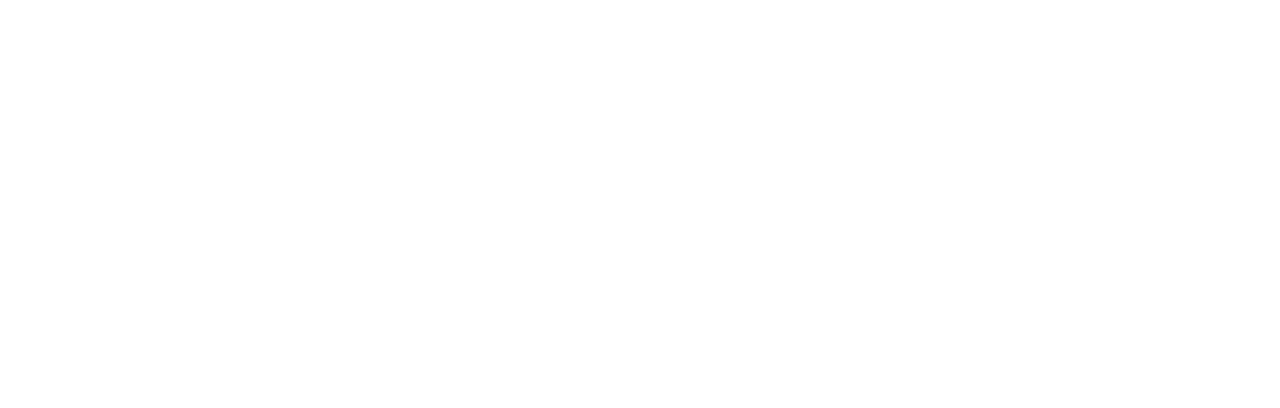
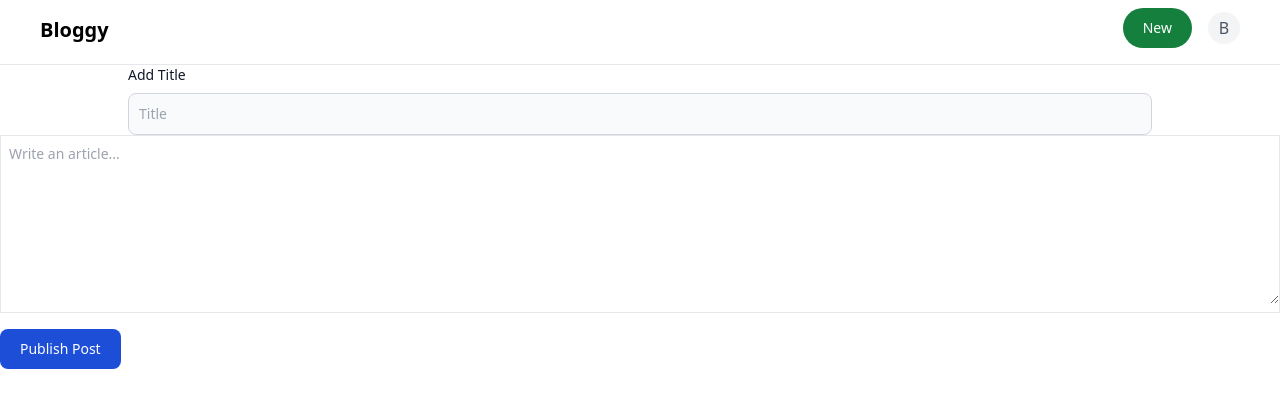
Before and after one commit to bhanupratap31/bloggy-app, a React (Vite) app in the folder frontend/: page /publish in a window 1280 px wide. Before the commit this address had no page. Shown: the top 408 px of the page. Built offline with nearby package versions, Linux system fonts and the light colour scheme.

Commit message:
created text editor and added in publish route

```diff
--- a/frontend/src/App.tsx
+++ b/frontend/src/App.tsx
@@ -3,6 +3,7 @@ import { Signin } from "./pages/Signin"
 import { Signup } from "./pages/Signup"
 import { Blog } from "./pages/Blog"
 import { Blogs } from "./pages/Blogs"
+import { Publish } from "./components/Publish"
 
 function App() {
   return (
@@ -13,6 +14,7 @@ function App() {
         <Route path="/signin" element={<Signin />} />
         <Route path="/signup" element={<Signup />} />
         <Route path="/blogs" element={<Blogs />} />
+        <Route path="/publish" element={<Publish />} />
       </Routes>
     </BrowserRouter>
     </>
--- a/frontend/src/components/AppBar.tsx
+++ b/frontend/src/components/AppBar.tsx
@@ -8,11 +8,12 @@ export const AppBar = () => {
            Bloggy
         </Link>
         <div className="flex">
-        <button type="button" className="resize mr-4 text-white bg-green-700 hover:bg-green-800 focus:outline-none focus:ring-4 focus:ring-green-300 font-extrasmall rounded-full text-sm px-5 py-2.5 text-center me-2 mb-2">New</button>
+            <Link to={'/publish'}>
+                <button type="button" className="resize mr-4 text-white bg-green-700 hover:bg-green-800 focus:outline-none focus:ring-4 focus:ring-green-300 font-extrasmall rounded-full text-sm px-5 py-2.5 text-center me-2 mb-2">New</button>
+            </Link>
             <div className="mt-1">
                 <Avatar name="Bhanu"></Avatar>
             </div>
-
         </div>
     </div>
     )
--- /dev/null
+++ b/frontend/src/components/Publish.tsx
@@ -0,0 +1,29 @@
+import { AppBar } from "./AppBar"
+
+
+export const Publish = () => {
+    return <div>
+            <AppBar></AppBar>
+            <div className="flex justify-center w-full">
+                    <div className="max-w-screen-lg w-full">
+                        <label className="block mb-2 text-sm font-medium text-gray-900 dark:text-white">Add Title</label>
+                        <input type="text" className="bg-gray-50 border border-gray-300 text-gray-900 text-sm rounded-lg focus:ring-blue-500 focus:border-blue-500 block w-full p-2.5 " placeholder="Title"></input>
+                    </div>
+            </div>
+            <TextEditor></TextEditor>
+    </div>
+}
+
+function TextEditor(){
+    return <form>
+        <div className="w-full mb-4">
+            <div className="flex items-center justify-between border">
+                <div className="py-2 bg-white rounded-b-lg w-full">
+                    <label className="sr-only">Publish post</label>
+                    <textarea id="editor" rows={8} className="block w-full px-0 text-sm text-gray-800 bg-white border-0 pl-2" placeholder="Write an article..." required></textarea>
+                </div>
+            </div>
+            <button type="submit" className="mt-4 inline-flex items-center px-5 py-2.5 text-sm font-medium text-center text-white bg-blue-700 rounded-lg focus:ring-4 focus:ring-blue-200 dark:focus:ring-blue-900 hover:bg-blue-800">Publish Post</button>
+        </div>
+</form>
+}
```
